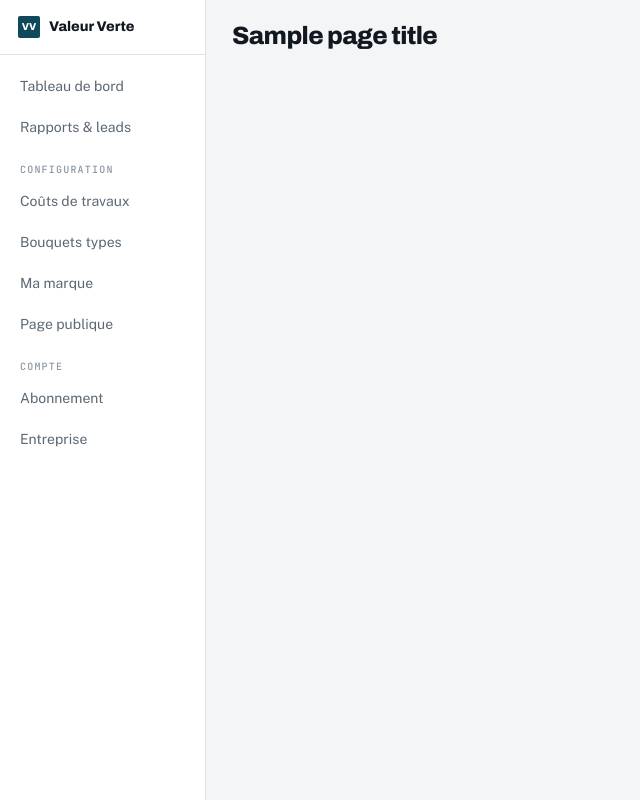
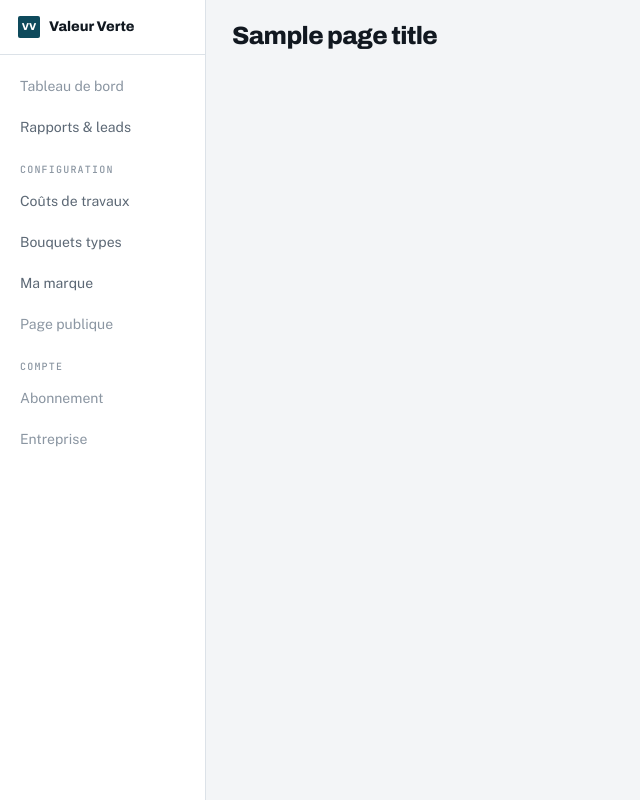
Before and after one commit to nmoral/valeur-verte, a Symfony app: template app/templates/back_office/base.html.twig in a window 1280 px wide. Shown: the whole page, without its empty margins (0-640 px from the left). Run offline with Twig, Linux system fonts and the light colour scheme; the template is opened without the code that fills it: most values are stand-ins (such as "Sample title", 1, 10 or a date in 2020); some libraries are stand-ins or nearby versions.

Commit message:
feat(back-office): câble le menu sur les écrans existants
Les liens du menu pointent désormais vers les vraies routes (rapports, coûts,
bouquets, marque) ; les entrées pas encore construites (tableau de bord, page
publique, abonnement, entreprise) sont grisées « à venir » plutôt que liens morts.
LayoutTest verrouille les liens fonctionnels et l'absence de href="#".

Refs #36
Co-Authored-By: Claude Opus 4.8 <noreply@anthropic.com>

```diff
--- a/app/public/css/back-office.css
+++ b/app/public/css/back-office.css
@@ -27,6 +27,7 @@ nav.side a{
 }
 nav.side a:hover{background:var(--paper);color:var(--ink)}
 nav.side a.on{background:var(--brand-soft);color:var(--brand);font-weight:600}
+nav.side .lien-off{display:flex;align-items:center;padding:9px 10px;border-radius:2px;font-size:14px;color:var(--mute);margin-bottom:2px;cursor:default}
 nav.side .pill{font:600 10px/1 'JetBrains Mono',monospace;background:var(--ink);color:#fff;padding:3px 6px;border-radius:99px}
 nav.side .sect{font:500 10px/1 'JetBrains Mono',monospace;letter-spacing:.12em;text-transform:uppercase;color:var(--mute);padding:16px 10px 7px}
 .trial{margin:10px;padding:11px;border:1px solid var(--rule-strong);border-radius:2px;background:var(--sub)}
--- a/app/templates/back_office/base.html.twig
+++ b/app/templates/back_office/base.html.twig
@@ -7,16 +7,16 @@
     <aside>
         <div class="brand"><i>VV</i> {% block brand %}Valeur Verte{% endblock %}</div>
         <nav class="side">
-            <a href="#"{{ nav_active|default('') == 'dashboard' ? ' class="on"' : '' }}>Tableau de bord</a>
-            <a href="#"{{ nav_active|default('') == 'reports' ? ' class="on"' : '' }}>Rapports &amp; leads</a>
+            <span class="lien-off" title="À venir">Tableau de bord</span>
+            <a href="{{ path('back_office_rapports') }}"{{ nav_active|default('') == 'reports' ? ' class="on"' : '' }}>Rapports &amp; leads</a>
             <p class="sect">Configuration</p>
-            <a href="#"{{ nav_active|default('') == 'costs' ? ' class="on"' : '' }}>Coûts de travaux</a>
-            <a href="#"{{ nav_active|default('') == 'bouquets' ? ' class="on"' : '' }}>Bouquets types</a>
-            <a href="#"{{ nav_active|default('') == 'branding' ? ' class="on"' : '' }}>Ma marque</a>
-            <a href="#"{{ nav_active|default('') == 'public_page' ? ' class="on"' : '' }}>Page publique</a>
+            <a href="{{ path('back_office_couts') }}"{{ nav_active|default('') == 'costs' ? ' class="on"' : '' }}>Coûts de travaux</a>
+            <a href="{{ path('back_office_bouquets') }}"{{ nav_active|default('') == 'bouquets' ? ' class="on"' : '' }}>Bouquets types</a>
+            <a href="{{ path('back_office_marque') }}"{{ nav_active|default('') == 'branding' ? ' class="on"' : '' }}>Ma marque</a>
+            <span class="lien-off" title="À venir">Page publique</span>
             <p class="sect">Compte</p>
-            <a href="#"{{ nav_active|default('') == 'subscription' ? ' class="on"' : '' }}>Abonnement</a>
-            <a href="#"{{ nav_active|default('') == 'company' ? ' class="on"' : '' }}>Entreprise</a>
+            <span class="lien-off" title="À venir">Abonnement</span>
+            <span class="lien-off" title="À venir">Entreprise</span>
         </nav>
         {% block sidebar_footer %}{% endblock %}
     </aside>
```
Also changed, not shown: app/tests/BackOffice/LayoutTest.php (+7 -0 lines).
